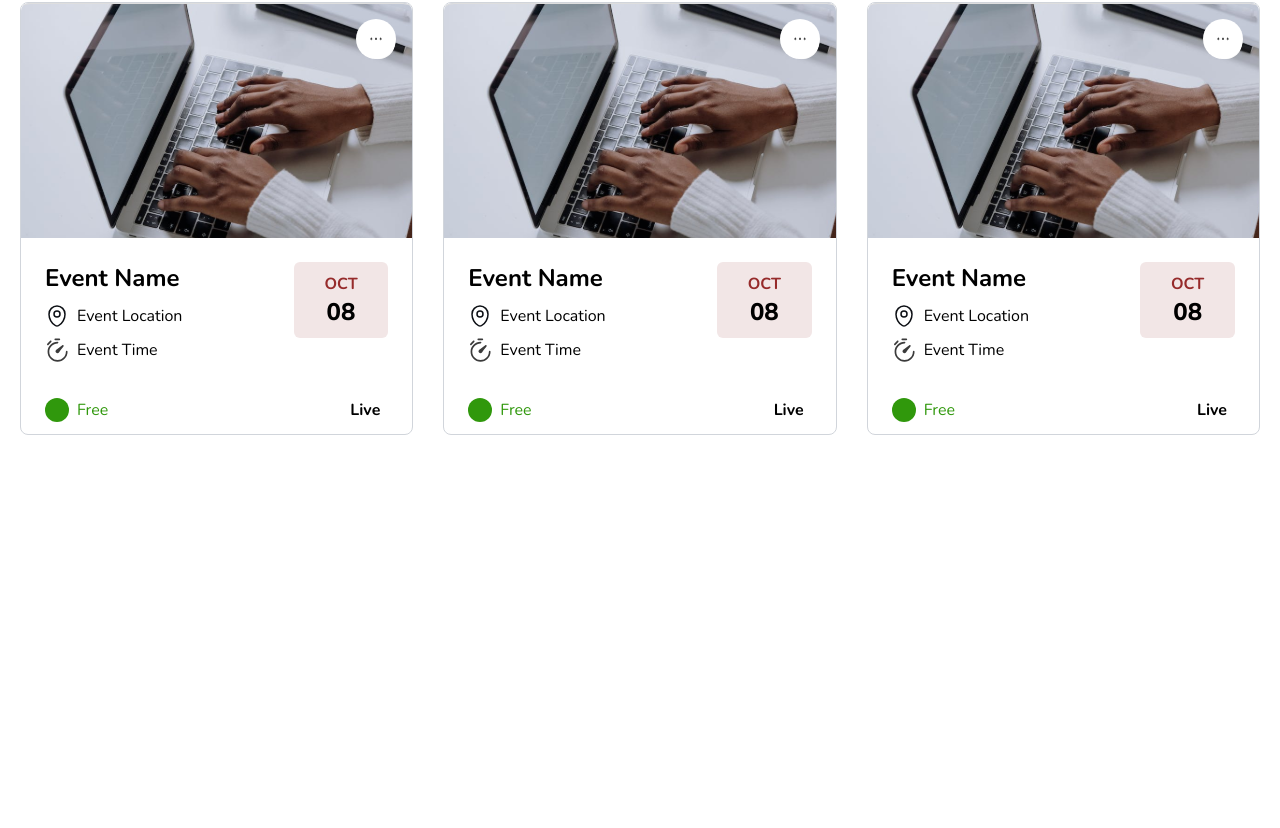
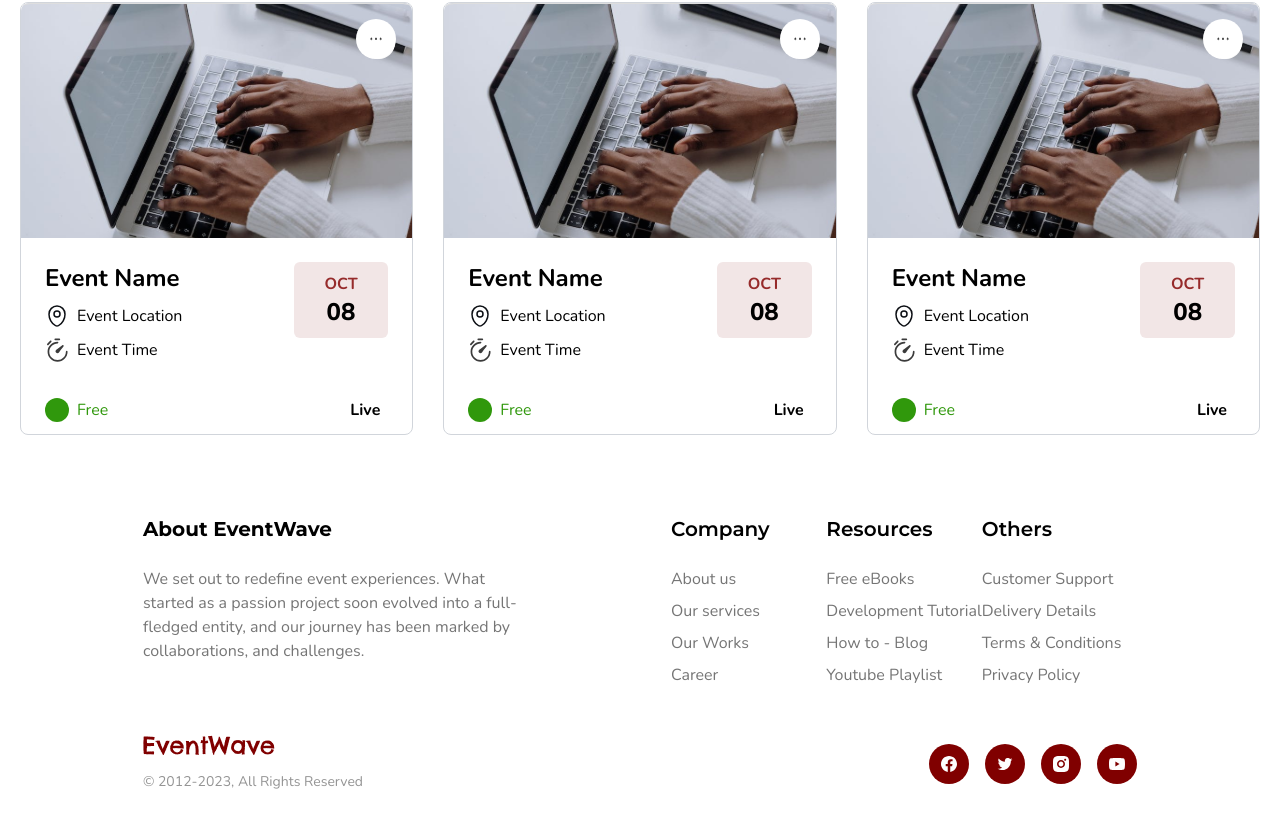
Before and after one commit to hngx-org/event, a Next.js app: page /event/filter in a window 1280 px wide. Shown: the part 639-1467 px from the top of the page. Before the commit the page ends 1094 px from the top, so only its background shows below. Built offline with nearby package versions, Linux system fonts and the light colour scheme.

Commit message:
added footer

```diff
--- a/pages/event/filter.tsx
+++ b/pages/event/filter.tsx
@@ -4,6 +4,7 @@ import filterIcon from "@/public/assets/images/filter.svg";
 import multiply from "@/public/assets/images/multiply.svg";
 import Image from "next/image";
 import EventCard from "@/components/eventCard";
+import Footer from "@/components/web/footer";
 
 const filter = () => {
   return (
@@ -50,6 +51,7 @@ const filter = () => {
         <EventCard />
         <EventCard />
       </div>
+      <Footer />
     </div>
   );
 };
```
